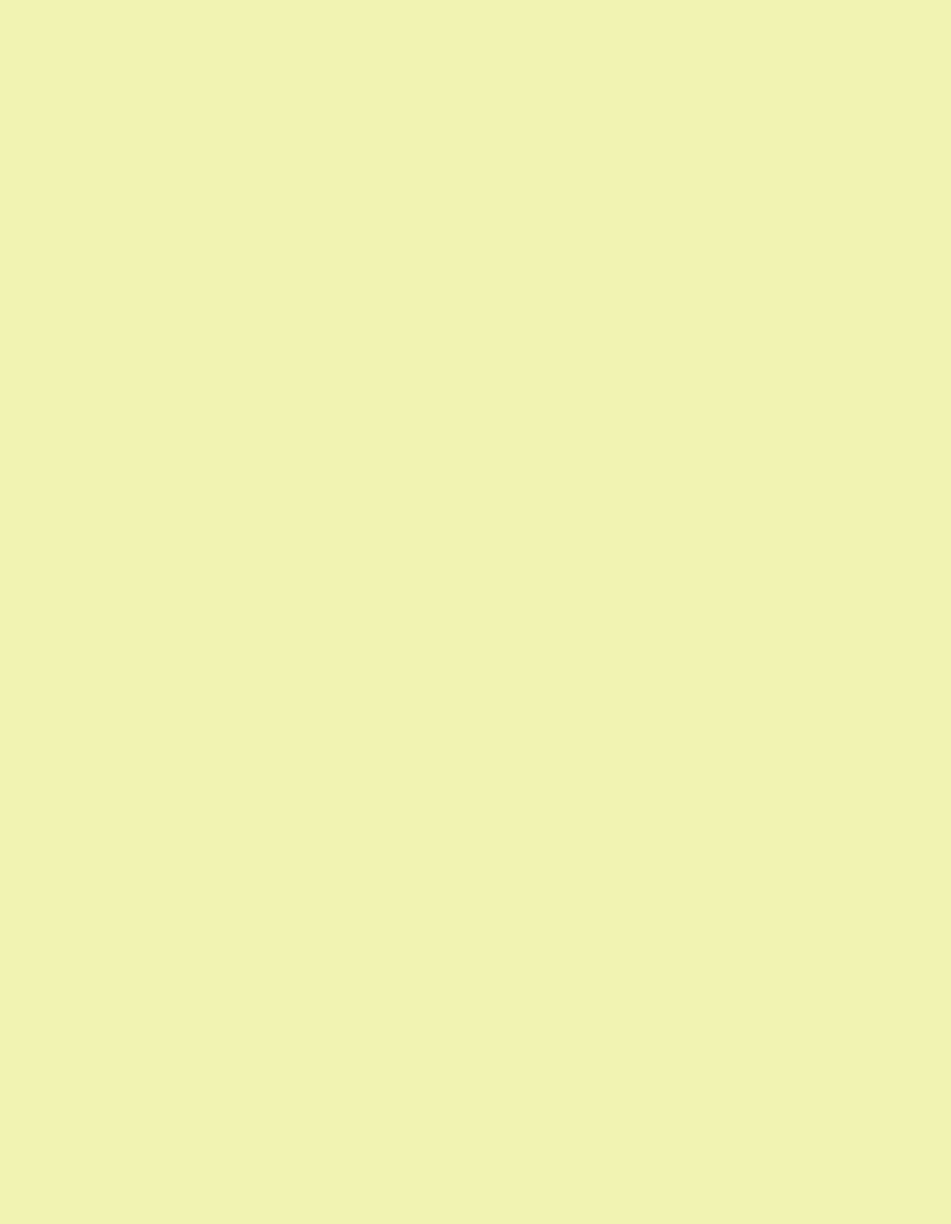
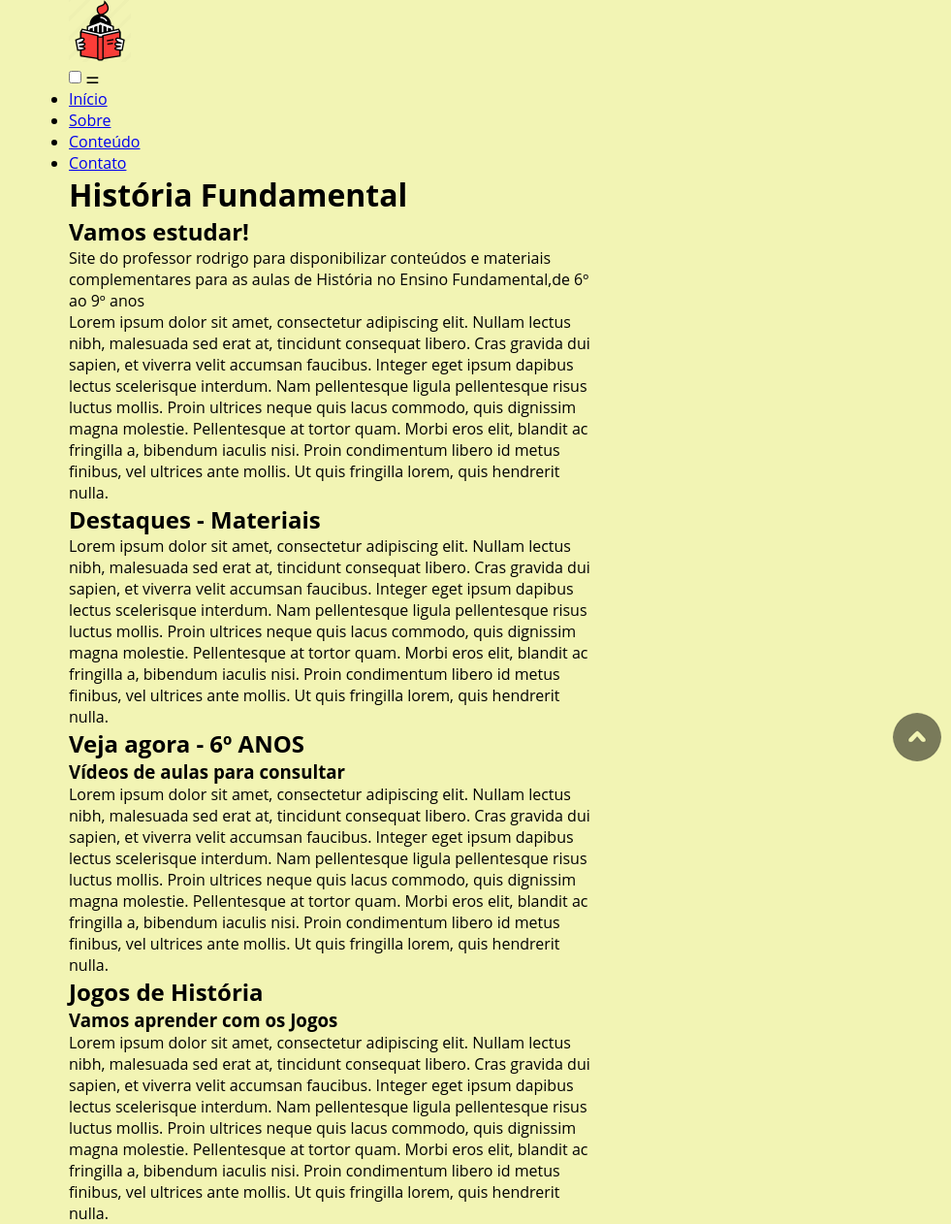
Before and after one commit to rodrigoeducativa/sitehistoria, a plain HTML site: page index.html in a window 1280 px wide. Shown: the whole page at 97% size, without its empty margins (299-1280 px from the left). Before the commit the page ends 800 px from the top, so only its background shows below. Drawn offline with Linux system fonts and the light colour scheme.

Commit message:
Modificaçoes site onepage - Index links

```diff
--- a/index.html
+++ b/index.html
@@ -14,42 +14,119 @@
 
 <body>
     <!-- Header - Cabeçalho -->
-    <header>
+    <header id="inicio">
+        <!-- DIV Container -->
+        <div class="Container">
+            <div id="logo">
+                <img src="img/icon_medievalBook.png" alt="logotipo - história fundamental">
 
+            </div>
+            <nav>
+                <input type="checkbox" id="check">
+                <label for="check">&#x268C;</label>
+                <!-- ul>li*4>a -->
+                <ul>
+                    <li><a href="#inicio">Início</a></li>
+                    <li><a href="#sobre">Sobre</a></li>
+                    <li><a href="#conteudo">Conteúdo</a></li>
+                    <li><a href="#contato">Contato</a></li>
+                </ul>
+            </nav>
+        </div>
 
     </header>
 
     <!-- Main - Destaque - Principal -->
     <main>
+        <div class="Container">
+            <h1>História Fundamental</h1>
+            <h2> Vamos estudar!</h2>
+            <p>Site do professor rodrigo para disponibilizar conteúdos e materiais complementares para as aulas de
+                História
+                no Ensino Fundamental,de 6º ao 9º anos </p>
+
+                <p>
+
+                    Lorem ipsum dolor sit amet, consectetur adipiscing elit. Nullam lectus nibh, malesuada sed
+                    erat at, tincidunt consequat libero. Cras gravida dui sapien, et viverra velit accumsan faucibus.
+                    Integer eget ipsum dapibus lectus scelerisque interdum. Nam pellentesque ligula pellentesque risus
+                     luctus mollis. Proin ultrices neque quis lacus commodo, quis dignissim magna molestie. Pellentesque
+                      at tortor quam. Morbi eros elit, blandit ac fringilla a, bibendum iaculis nisi. Proin condimentum
+                       libero id metus finibus, vel ultrices ante mollis. Ut quis fringilla lorem, quis hendrerit nulla.
+
+                </p>
+
+        </div>
 
 
     </main>
 
     <!--  Section - Sobre - conteúdos relacionados-->
-    <section>
+    <section id="sobre">
+        <div class="Container">
+            <h2>Destaques - Materiais</h2>
 
+            <p>
+                Lorem ipsum dolor sit amet, consectetur adipiscing elit. Nullam lectus nibh, malesuada sed
+                erat at, tincidunt consequat libero. Cras gravida dui sapien, et viverra velit accumsan faucibus.
+                Integer eget ipsum dapibus lectus scelerisque interdum. Nam pellentesque ligula pellentesque risus
+                 luctus mollis. Proin ultrices neque quis lacus commodo, quis dignissim magna molestie. Pellentesque
+                  at tortor quam. Morbi eros elit, blandit ac fringilla a, bibendum iaculis nisi. Proin condimentum
+                   libero id metus finibus, vel ultrices ante mollis. Ut quis fringilla lorem, quis hendrerit nulla.
+            </p>
+        </div>
 
     </section>
 
     <!-- Section 2 - One page - inserir um vídeo no local, exemplo -->
     <section>
+        <div class="Container">
+            <h2>Veja agora - 6º ANOS</h2>
+            <h3>Vídeos de aulas para consultar</h3>
+            <p>
 
+                Lorem ipsum dolor sit amet, consectetur adipiscing elit. Nullam lectus nibh, malesuada sed
+                erat at, tincidunt consequat libero. Cras gravida dui sapien, et viverra velit accumsan faucibus.
+                Integer eget ipsum dapibus lectus scelerisque interdum. Nam pellentesque ligula pellentesque risus
+                 luctus mollis. Proin ultrices neque quis lacus commodo, quis dignissim magna molestie. Pellentesque
+                  at tortor quam. Morbi eros elit, blandit ac fringilla a, bibendum iaculis nisi. Proin condimentum
+                   libero id metus finibus, vel ultrices ante mollis. Ut quis fringilla lorem, quis hendrerit nulla.
+            </p>
+
+        </div>
 
     </section>
 
     <!-- Section 3 - Conteúdo - inserir um wireframe ou PDF... -->
-    <section>
+    <section id="conteudo">
+        <div class="Container">
+            <h2>Jogos de História</h2>
+            <h3>Vamos aprender com os Jogos</h3>
+            <p>
 
+                Lorem ipsum dolor sit amet, consectetur adipiscing elit. Nullam lectus nibh, malesuada sed
+                erat at, tincidunt consequat libero. Cras gravida dui sapien, et viverra velit accumsan faucibus.
+                Integer eget ipsum dapibus lectus scelerisque interdum. Nam pellentesque ligula pellentesque risus
+                 luctus mollis. Proin ultrices neque quis lacus commodo, quis dignissim magna molestie. Pellentesque
+                  at tortor quam. Morbi eros elit, blandit ac fringilla a, bibendum iaculis nisi. Proin condimentum
+                   libero id metus finibus, vel ultrices ante mollis. Ut quis fringilla lorem, quis hendrerit nulla.
+
+            </p>
+
+        </div>
 
     </section>
 
     <!-- Footer - Rodapé -->
 
-    <footer>
+    <footer id="contato">
+        <div class="Container">
 
 
+        </div>
+
     </footer>
-
+    <a href="#inicio" id="topo"><img src="/img/topo.png" alt="topo do site"></a>
 </body>
 
 </html>
--- a/style.css
+++ b/style.css
@@ -15,9 +15,18 @@ Sempre parte do uso pelo Smartphone protrait  até PC Landscape
 3- Tablet Portrait
 4-Tablet Landscape
 5- PC - DESKTOP/Notebook
+*/
 
+/* CSS Reset */
+* {
+  margin: 0;
+  border: 0;
+  padding: 0;
+}
 
-*/
+/* Importação Google Fonts */
+@import url("https://fonts.googleapis.com/css2?family=Open+Sans:wght@300;400;600&display=swap");
+
 /* Se assemelha a programação C  -Condicional*/
 
 /* Smartphone Landscape*/
@@ -25,10 +34,16 @@ Sempre parte do uso pelo Smartphone protrait  até PC Landscape
   body {
     background-color: skyblue;
   }
+  .Container {
+    max-width: 540px;
+
+  }
 }
 /* Tablet Portrait*/
 @media (min-width: 768px) {
   body {
+    font-family: "Open Sans", sans-serif;
+    font-size: 1em;
     background-color: rgb(245, 154, 236);
   }
 }
@@ -44,3 +59,16 @@ Sempre parte do uso pelo Smartphone protrait  até PC Landscape
     background-color: #f2f4b4;
   }
 }
+
+/* Layout */
+.Container {
+  margin: 0 auto;
+}
+
+/*Topo do site*/
+#topo {
+
+  position: fixed;
+  right: 10px;
+  bottom: 10px;
+}
```
Also changed, not shown: index2.html (added, +11 -0 lines), img/topo.png (added).
